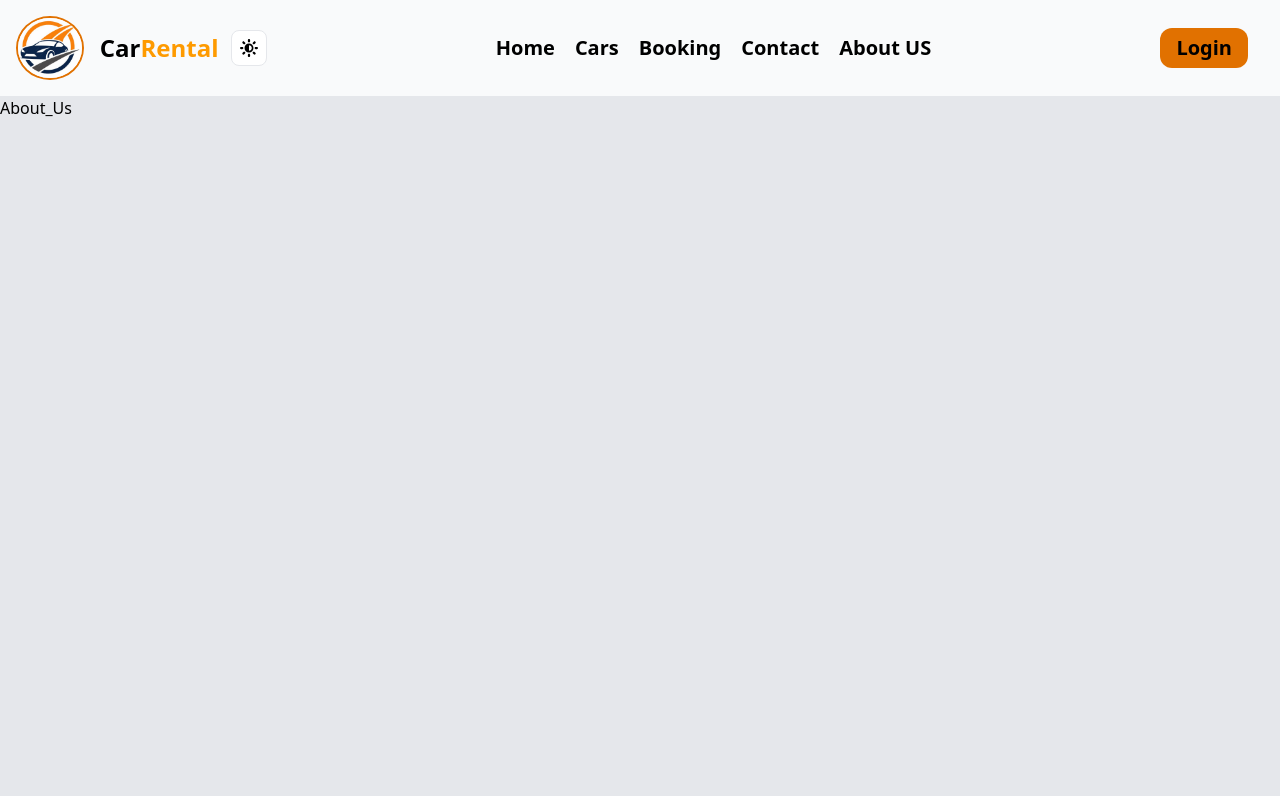
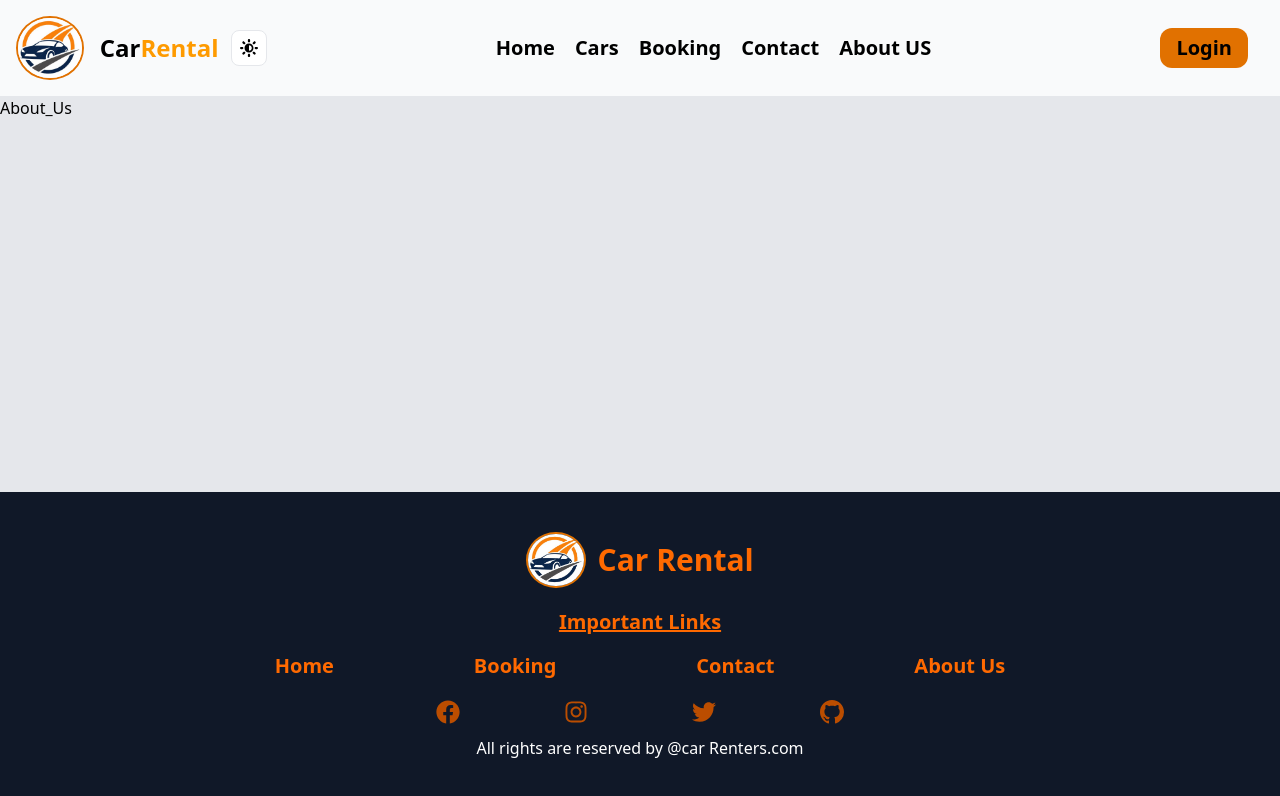
Before and after one commit to abdullah-al-shishir/Car-Rental-service, a React (Vite) app: page /about in a window 1280 px wide. Shown: the top 796 px of the page. Built offline with nearby package versions, Linux system fonts and the light colour scheme; a web font is replaced by a local one.

Commit message:
footer added

```diff
--- a/src/App.jsx
+++ b/src/App.jsx
@@ -8,12 +8,18 @@ import Navbar from "./Pages/Navbar";
 import Booking from "./Pages/Booking";
 import Contact from "./Pages/Contact";
 import About_Us from "./Pages/About_Us";
+import Footer from "./Pages/Footer";
 
 function App() {
   return (
     <>
       <BrowserRouter>
+        {/* Main container to hold all content and enable the sticky footer logic */}
+        <div className="flex flex-col min-h-screen">
           <Navbar />
+
+          {/* Main content area that will grow to push the footer down */}
+          <main className="flex-grow">
             <Routes>
               <Route path="/" element={<Home />} />
               <Route path="/cars" element={<Cars />} />
@@ -21,6 +27,10 @@ function App() {
               <Route path="/contact" element={<Contact />} />
               <Route path="/about" element={<About_Us />} />
             </Routes>
+          </main>
+
+          <Footer />
+        </div>
       </BrowserRouter>
     </>
   );
--- /dev/null
+++ b/src/Pages/Footer.jsx
@@ -0,0 +1,67 @@
+import React from "react";
+import { NavLink } from "react-router-dom";
+import { FaFacebook } from "react-icons/fa";
+import { FaInstagram } from "react-icons/fa";
+import { FaTwitter } from "react-icons/fa";
+import { BsGithub } from "react-icons/bs";
+
+const Footer = () => {
+  return (
+    <div className="bg-gray-900 p-10">
+      <div className="flex justify-center items-center">
+        <img
+          src="/assets/logo.jpg"
+          alt="footerImg"
+          className="h-14 border-2 border-amber-600 rounded-[50%]"
+        />
+        <span className="text-orange-500 text-3xl font-bold pl-3">
+          Car Rental
+        </span>
+      </div>
+      <div className="mt-5">
+        <h1 className="text-center text-orange-500 text-xl font-bold underline">
+          Important Links
+        </h1>
+        <div className="flex justify-center space-x-35 font-semibold text-xl mt-4">
+          <NavLink
+            to="/"
+            className="text-orange-500 text-xl font-bold  hover:text-blue-600"
+          >
+            Home
+          </NavLink>
+          <NavLink
+            to="/booking"
+            className="text-orange-500 text-xl font-bold  hover:text-blue-600"
+          >
+            Booking
+          </NavLink>
+          <NavLink
+            to="/Contact"
+            className="text-orange-500 text-xl font-bold  hover:text-blue-600"
+          >
+            Contact
+          </NavLink>
+          <NavLink
+            to="/about"
+            className="text-orange-500 text-xl font-bold  hover:text-blue-600"
+          >
+            About Us
+          </NavLink>
+        </div>
+      </div>
+      <div className="mt-5 flex justify-center space-x-26 ">
+        <FaFacebook className="text-amber-700 text-2xl" />
+        <FaInstagram className="text-amber-700 text-2xl" />
+        <FaTwitter className="text-amber-700 text-2xl" />
+        <BsGithub className="text-amber-700 text-2xl" />
+      </div>
+      <div className="text-center mt-3">
+        <span className="text-white ">
+          All rights are reserved by @car Renters.com
+        </span>
+      </div>
+    </div>
+  );
+};
+
+export default Footer;
--- a/src/Pages/Navbar.jsx
+++ b/src/Pages/Navbar.jsx
@@ -21,6 +21,7 @@ const Navbar = () => {
           <ImBrightnessContrast className="icon font-bold bg-white ml-3 p-2  text-4xl border-1 border-gray-200 rounded-lg " />
         </button>
       </div>
+      {/* Page Links */}
       <div className="space-x-5 font-semibold text-xl ">
         <NavLink
           to="/"
```
Lines whose indentation alone changed are shown as unchanged.
